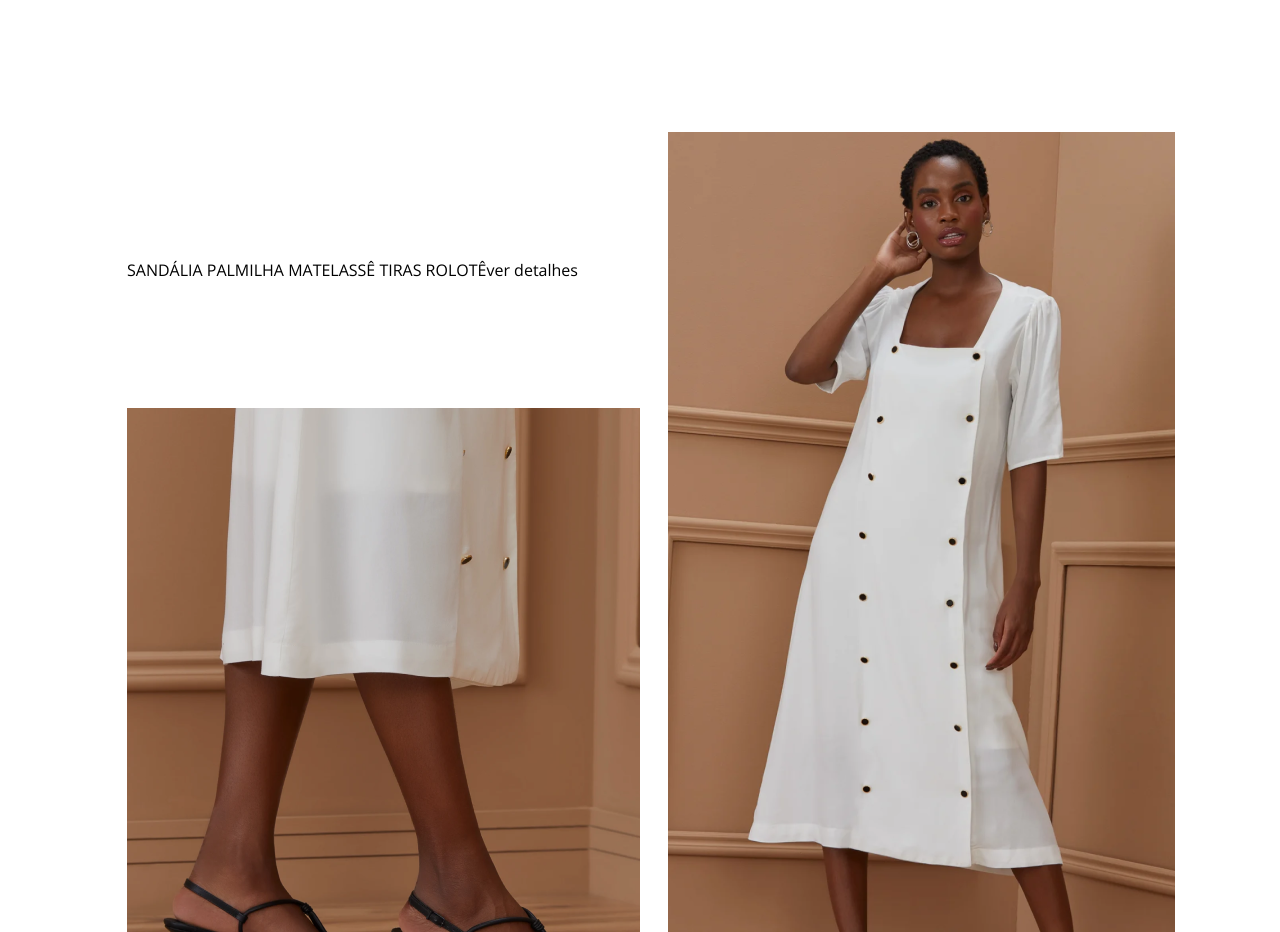
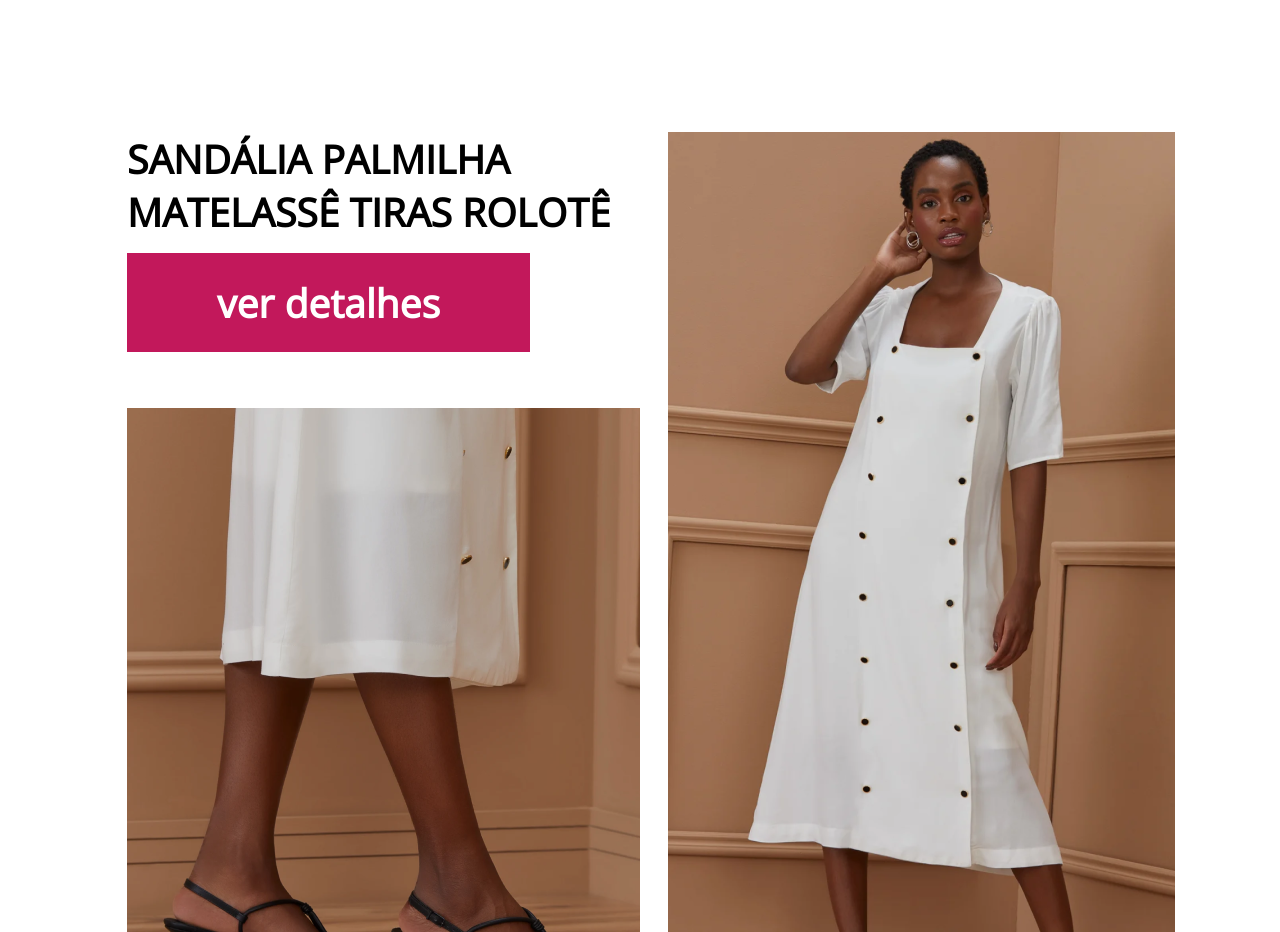
Before and after one commit to jrbigmon/shoesStore, a website: page index.html in a window 1280 px wide. Shown: the part 2240-3172 px from the top of the page. Drawn offline with nearby package versions, Linux system fonts and the light colour scheme.

Commit message:
Adicionado ultima foto com vestido branco e sapatos pretos, com estilização dos paragrafos do link detalhes

```diff
--- a/css/style.css
+++ b/css/style.css
@@ -121,7 +121,28 @@ main h1{
     width: 507px;
 }
 
-
+.bloco1 p{
+    font-weight: 600;
+    font-size: 39px;
+    line-height: 53px;
+}
+.bloco1 #detalhes {
+    margin-top: 15px;
+    display: flex;
+    height: 99px;
+    width: 403px;
+    background-color:#C2185B;
+    margin-bottom: 55px;
+    justify-content: center;
+    align-items: center;
+}
+.bloco1 #detalhes a{
+    color: #FFFFFF;
+    font-weight: 600;
+    font-size: 39px;
+    line-height: 53px;
+    text-decoration: none;
+}
 
 
 
--- a/index.html
+++ b/index.html
@@ -58,7 +58,9 @@
                 <div class="bloco1">
                     <p>SANDÁLIA PALMILHA
                         MATELASSÊ TIRAS ROLOTÊ</p>
-                    <p>ver detalhes</p>
+                    <div id="detalhes">
+                        <p><a href="">ver detalhes</a></p>
+                    </div>
                     <img src="./img/sapatoPreto.png" alt="">
                 </div>
                 <div class="bloco2">
```
